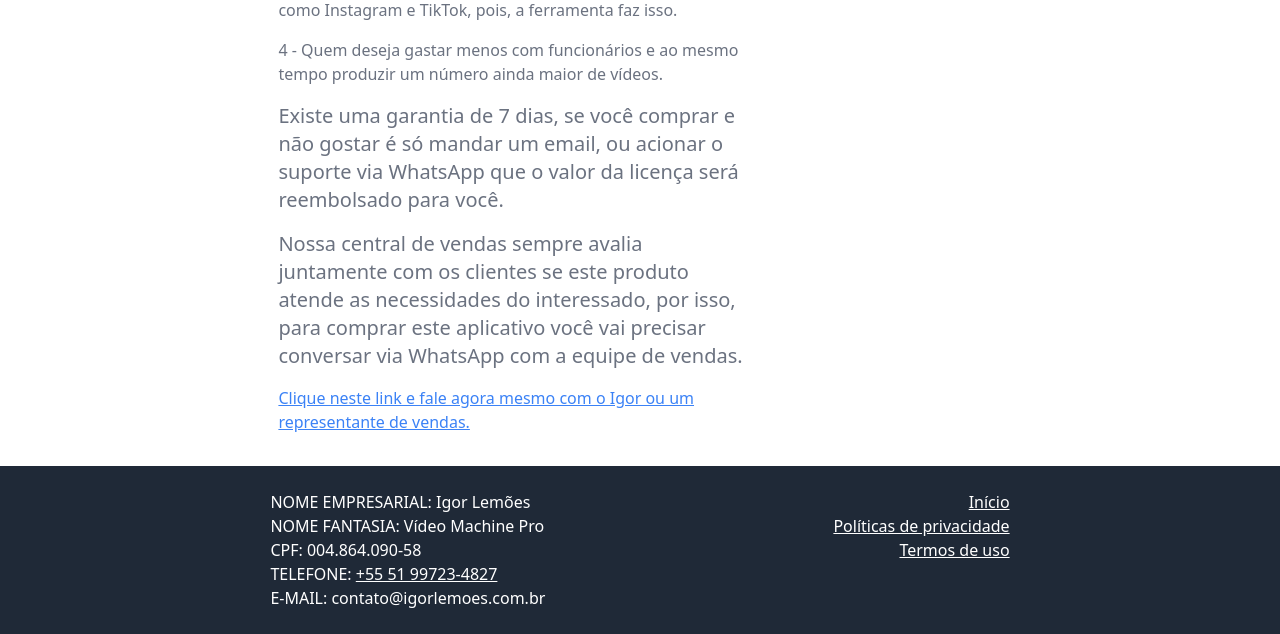
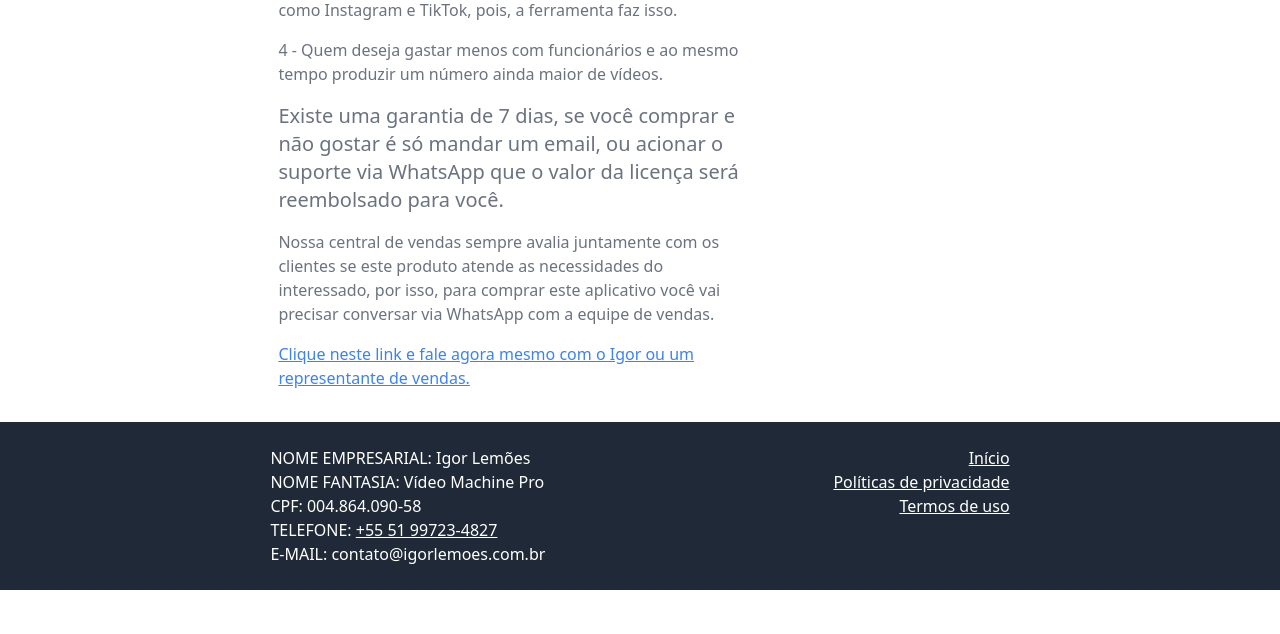
Before and after one commit to igorxavier/videomachinepro, a Django app: page / in a window 1280 px wide. Shown: the part 2199-2833 px from the top of the page. After the commit the page ends 2789 px from the top, so only its background shows below. Run offline with Django 3.2, Linux system fonts and the light colour scheme; style sheets or scripts are compiled from the project's sources; parts of the project's set-up code (start-up, migrations or seed data) failed here and were passed over; some libraries are stand-ins or nearby versions.

Commit message:
Texto final normal

```diff
--- a/clientes/templates/clientes/pages/video_machine_pro.html
+++ b/clientes/templates/clientes/pages/video_machine_pro.html
@@ -139,7 +139,7 @@
         Existe uma garantia de 7 dias, se você comprar e não gostar é só mandar um email, ou acionar o suporte via WhatsApp que o valor da licença será reembolsado para você.
       </div>
 
-      <div class="text-xl text-gray-500">
+      <div class="text-gray-500">
         Nossa central de vendas sempre avalia juntamente com os clientes se este produto atende as necessidades do interessado, por isso, para comprar este aplicativo você vai precisar conversar via WhatsApp com a equipe de vendas.
       </div>
       <a class="text-blue-500 underline" href="{% url 'clientes:redirect_whatsapp' %}">Clique neste link e fale agora mesmo com o Igor ou um representante de vendas.</a>
```
